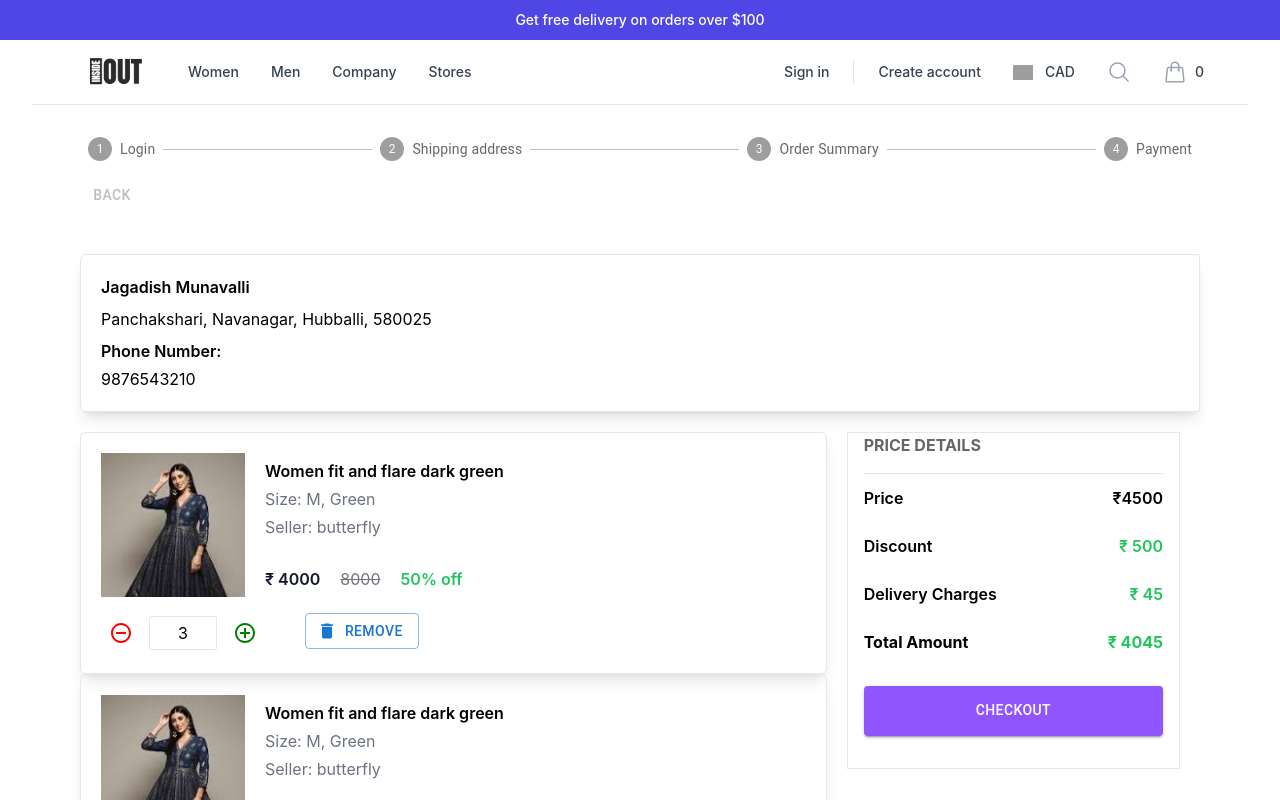
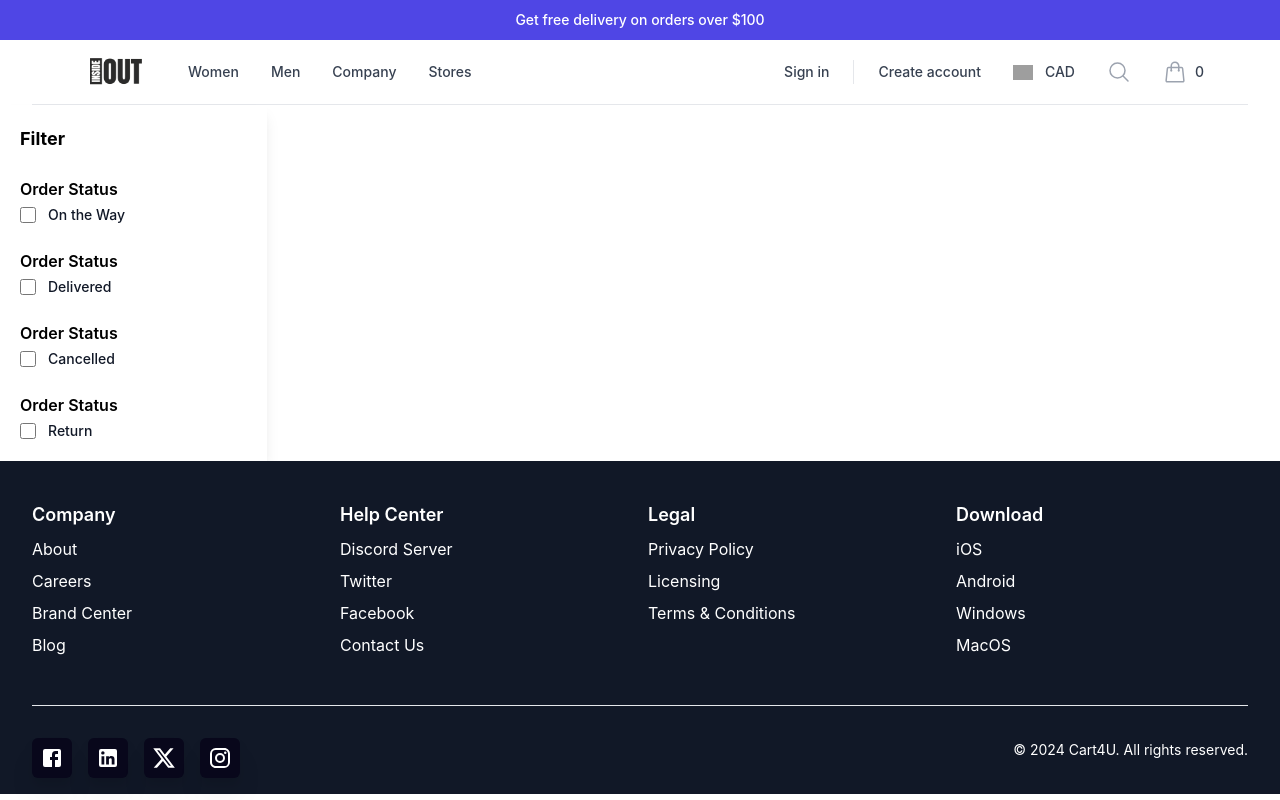
Before and after one commit to jagadish011/Ecommerse, a React (Create React App) app: page / in a window 1280 px wide. Shown: the top 800 px of the page. Built offline with nearby package versions, Linux system fonts and the light colour scheme; grey boxes are pictures that could not be loaded.

Commit message:
Order page

```diff
--- a/src/App.js
+++ b/src/App.js
@@ -6,6 +6,7 @@ import Product from "./customer/components/Product/Product";
 import ProductDetails from "./customer/components/ProductDetails/ProductDetails";
 import Cart from "./customer/components/Cart/Cart";
 import Checkout from "./customer/components/Checkout/Checkout";
+import Order from "./customer/components/Order/Order";
 
 
 
@@ -19,7 +20,8 @@ function App() {
           {/* <Product /> */}
           {/* <ProductDetails /> */}
           {/* <Cart /> */}
-          <Checkout />
+          {/* <Checkout /> */}
+          <Order />
         </div>
         <Footer />
       </div>
--- /dev/null
+++ b/src/customer/components/Order/Order.jsx
@@ -0,0 +1,37 @@
+import { Grid } from '@mui/material'
+import React from 'react'
+
+const orderStatus=[
+    {label:"On the Way", value:"On_the_Way"},
+    {label:"Delivered", value:"Delivered"},
+    {label:"Cancelled", value:"Cancelled"},
+    {label:"Return", value:"Return"},
+]
+const Order = () => {
+  return (
+    <div>
+        <Grid container sx={{justifyContent:'space-between'}}>
+            <Grid item xs={2.5}>
+                <div className='h-auto shadow-lg bg-white p-5 sticky top-5'>
+                    <h1 className='font-bold text-lg'>Filter</h1>
+                    {orderStatus.map((option)=>(
+                        <div className='space-y-1 mt-6'>
+                        <h1 className='font-semibold'>Order Status</h1>
+                        <div className='flex items-center '>
+                            <input defaultValue={option.value} type="checkbox" className='h-4 w-4 border-gray-300 rounded text-indigo-600 focus:ring-indigo-500' />
+                        <label htmlFor={option.value} className="ml-3 text-sm font-medium text-gray-900">{option.label}</label>
+                        </div>
+                    </div>
+                    ))}
+                </div>
+            </Grid>
+            <Grid item xs={9.5}>
+
+
+            </Grid>
+        </Grid>
+    </div>
+  )
+}
+
+export default Order
```
